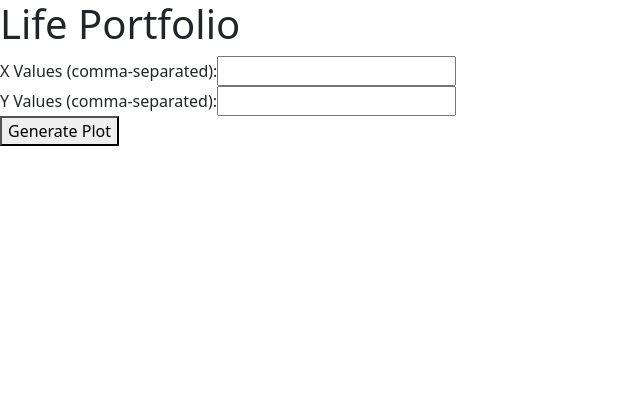
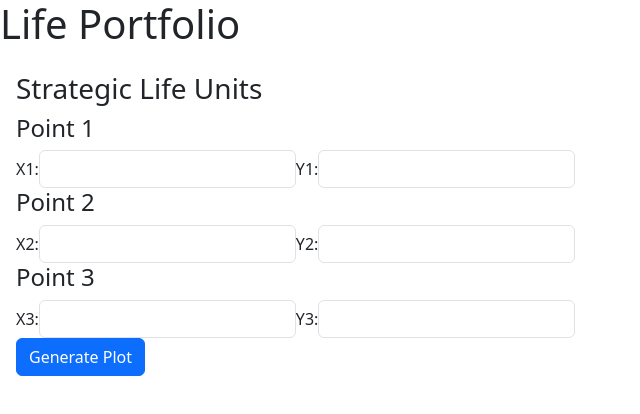
Before and after one commit to shehio/life-portfolio, a Next.js app: page / in a window 1280 px wide. Shown: the top 414 px of the page, without its empty margins (0-640 px from the left). Built offline with nearby package versions, Linux system fonts and the light colour scheme.

Commit message:
Modified PlotForm

```diff
--- a/components/PlotForm.tsx
+++ b/components/PlotForm.tsx
@@ -6,37 +6,87 @@ interface PlotFormProps {
 }
 
 const PlotForm: React.FC<PlotFormProps> = ({ onSubmit }) => {
-  const [xValues, setXValues] = useState<string>('');
-  const [yValues, setYValues] = useState<string>('');
+  const [x1, setX1] = useState<string>('');
+  const [y1, setY1] = useState<string>('');
+  const [x2, setX2] = useState<string>('');
+  const [y2, setY2] = useState<string>('');
+  const [x3, setX3] = useState<string>('');
+  const [y3, setY3] = useState<string>('');
 
   const handleSubmit = (e: React.FormEvent<HTMLFormElement>) => {
     e.preventDefault();
-    const xArray = xValues.split(',').map(Number);
-    const yArray = yValues.split(',').map(Number);
-    onSubmit(xArray, yArray);
+    const xValues = [parseFloat(x1), parseFloat(x2), parseFloat(x3)];
+    const yValues = [parseFloat(y1), parseFloat(y2), parseFloat(y3)];
+    onSubmit(xValues, yValues);
   };
 
   return (
-    <form onSubmit={handleSubmit}>
-      <label>
-        X Values (comma-separated):
+    <form onSubmit={handleSubmit} className="p-3">
+      <h3>Strategic Life Units</h3>
+      <div className="form-group">
+        <h4>Point 1</h4>
+        <label className="mr-2">
+          X1:
           <input
             type="text"
-          value={xValues}
-          onChange={(e) => setXValues(e.target.value)}
+            value={x1}
+            onChange={(e) => setX1(e.target.value)}
+            className="form-control d-inline-block w-auto ml-2"
           />
         </label>
-      <br />
-      <label>
-        Y Values (comma-separated):
+        <label className="mr-2">
+          Y1:
           <input
             type="text"
-          value={yValues}
-          onChange={(e) => setYValues(e.target.value)}
+            value={y1}
+            onChange={(e) => setY1(e.target.value)}
+            className="form-control d-inline-block w-auto ml-2"
           />
         </label>
-      <br />
-      <button type="submit">Generate Plot</button>
+      </div>
+      <div className="form-group">
+        <h4>Point 2</h4>
+        <label className="mr-2">
+          X2:
+          <input
+            type="text"
+            value={x2}
+            onChange={(e) => setX2(e.target.value)}
+            className="form-control d-inline-block w-auto ml-2"
+          />
+        </label>
+        <label className="mr-2">
+          Y2:
+          <input
+            type="text"
+            value={y2}
+            onChange={(e) => setY2(e.target.value)}
+            className="form-control d-inline-block w-auto ml-2"
+          />
+        </label>
+      </div>
+      <div className="form-group">
+        <h4>Point 3</h4>
+        <label className="mr-2">
+          X3:
+          <input
+            type="text"
+            value={x3}
+            onChange={(e) => setX3(e.target.value)}
+            className="form-control d-inline-block w-auto ml-2"
+          />
+        </label>
+        <label className="mr-2">
+          Y3:
+          <input
+            type="text"
+            value={y3}
+            onChange={(e) => setY3(e.target.value)}
+            className="form-control d-inline-block w-auto ml-2"
+          />
+        </label>
+      </div>
+      <button type="submit" className="btn btn-primary">Generate Plot</button>
     </form>
   );
 };
```
Lines whose indentation alone changed are shown as unchanged.
